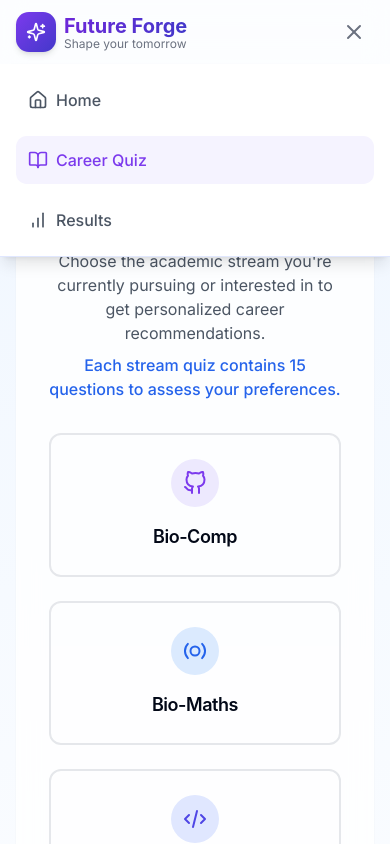
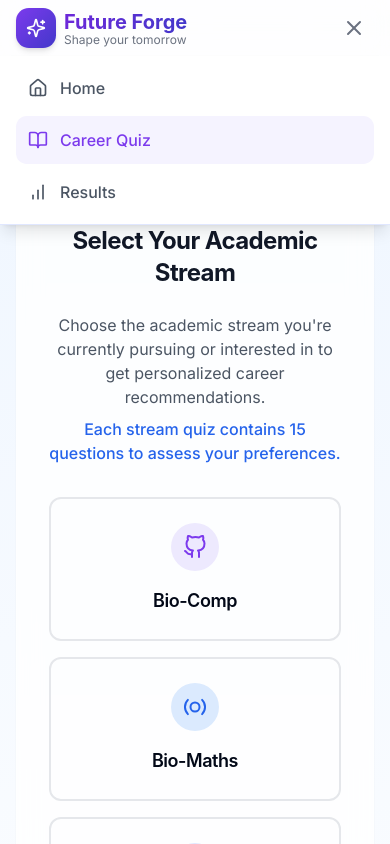
Before and after one commit to Abdullahraise/careerforge, a React (Vite) app: page /quiz in a window 390 px wide. Both pictures are taken after a click on the button "Toggle menu". Shown: the top 844 px of the page. Built offline with nearby package versions, Linux system fonts and the light colour scheme.

Commit message:
Improve mobile view alignment
Addresses alignment issues in the mobile view.

```diff
--- a/src/components/Header.tsx
+++ b/src/components/Header.tsx
@@ -1,7 +1,7 @@
 
 import React, { useState } from 'react';
 import { Link, useLocation } from 'react-router-dom';
-import { Home, BookOpen, BarChart, Sparkles, X } from 'lucide-react';
+import { Home, BookOpen, BarChart, Sparkles, Menu, X } from 'lucide-react';
 
 const Header = () => {
   const location = useLocation();
@@ -50,28 +50,24 @@ const Header = () => {
           })}
         </nav>
 
-        <div className="md:hidden">
         <button
           onClick={toggleMobileMenu}
           aria-label="Toggle menu"
-            className="p-2 rounded-md text-gray-500 hover:text-purple-500 hover:bg-gray-100 focus:outline-none"
+          className="p-2 rounded-md text-gray-500 hover:text-purple-500 hover:bg-gray-100 focus:outline-none md:hidden"
         >
           {mobileMenuOpen ? (
             <X className="h-6 w-6" />
           ) : (
-              <svg xmlns="http://www.w3.org/2000/svg" className="h-6 w-6" fill="none" viewBox="0 0 24 24" stroke="currentColor">
-                <path strokeLinecap="round" strokeLinejoin="round" strokeWidth={2} d="M4 6h16M4 12h16M4 18h16" />
-              </svg>
+            <Menu className="h-6 w-6" />
           )}
         </button>
-        </div>
       </div>
 
       {/* Mobile menu */}
       {mobileMenuOpen && (
-        <div className="md:hidden absolute top-full left-0 right-0 bg-white border-b border-indigo-100 shadow-lg animate-slide-down">
-          <div className="container mx-auto px-4 py-3">
-            <nav className="flex flex-col space-y-3">
+        <div className="md:hidden absolute top-full left-0 right-0 w-full bg-white border-b border-indigo-100 shadow-lg animate-slide-down">
+          <div className="container mx-auto px-4 py-2">
+            <nav className="flex flex-col space-y-1">
               {links.map((link) => {
                 const isActive = location.pathname === link.path;
                 return (
@@ -79,7 +75,7 @@ const Header = () => {
                     key={link.path}
                     to={link.path}
                     onClick={() => setMobileMenuOpen(false)}
-                    className={`flex items-center space-x-2 p-3 rounded-md transition-all duration-200 ${
+                    className={`flex items-center space-x-3 p-3 rounded-md transition-all duration-200 ${
                       isActive
                         ? 'bg-purple-50 text-purple-600'
                         : 'text-gray-600 hover:text-purple-500 hover:bg-purple-50'
--- a/src/index.css
+++ b/src/index.css
@@ -188,3 +188,46 @@
 .animate-slide-down {
   animation: slide-down 0.2s ease-out forwards;
 }
+
+/* Mobile view improvements */
+@media (max-width: 768px) {
+  .container {
+    @apply px-4;
+  }
+
+  /* Adjust spacing for mobile */
+  section {
+    @apply py-8;
+  }
+
+  /* Fix for mobile menu alignment */
+  .mobile-menu-item {
+    @apply w-full flex items-center px-4;
+  }
+
+  /* Ensure text doesn't overflow on mobile */
+  h1 {
+    @apply text-3xl;
+  }
+
+  h2 {
+    @apply text-2xl;
+  }
+
+  /* Add space at the bottom on mobile */
+  .mobile-pb {
+    @apply pb-20;
+  }
+
+  /* Ensure proper spacing in grid items on mobile */
+  .grid {
+    @apply gap-4;
+  }
+}
+
+/* Fix mobile header padding */
+@media (max-width: 640px) {
+  header .container {
+    @apply py-2;
+  }
+}
```
Lines whose indentation alone changed are shown as unchanged.
